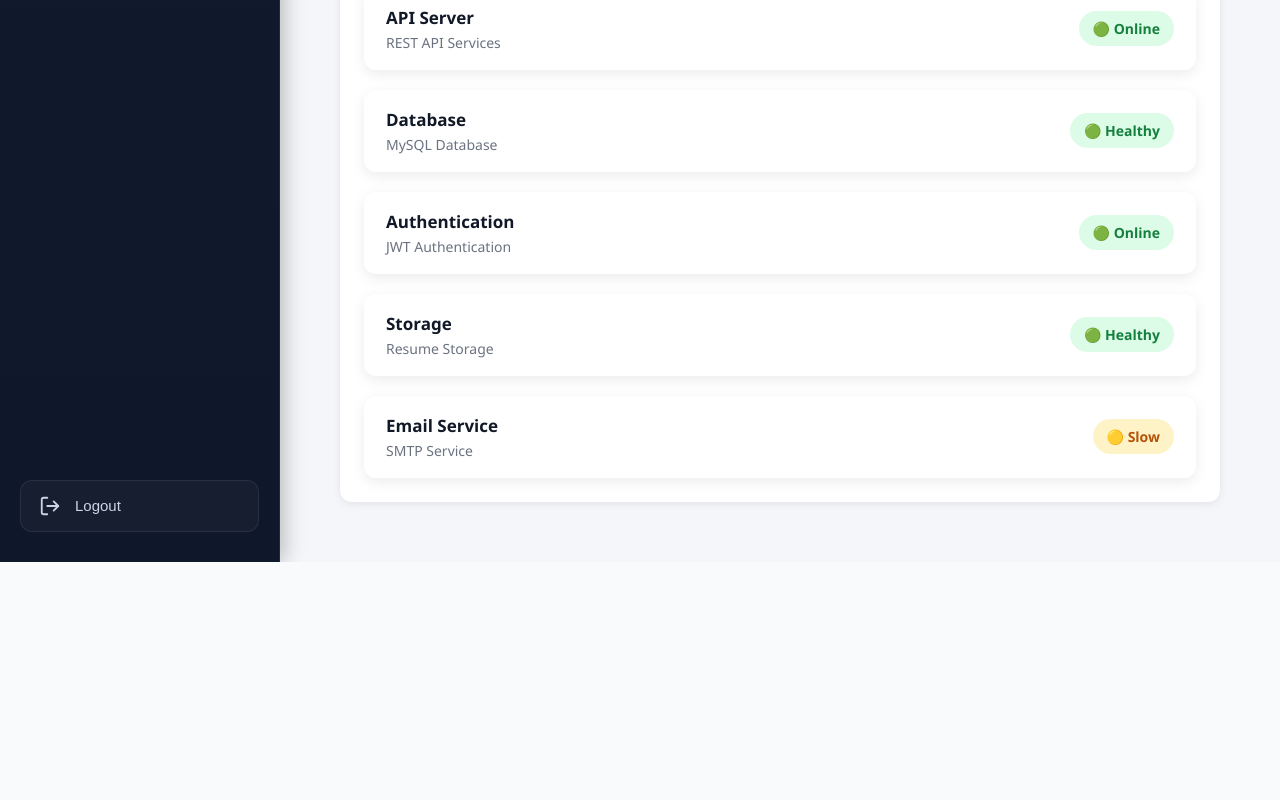
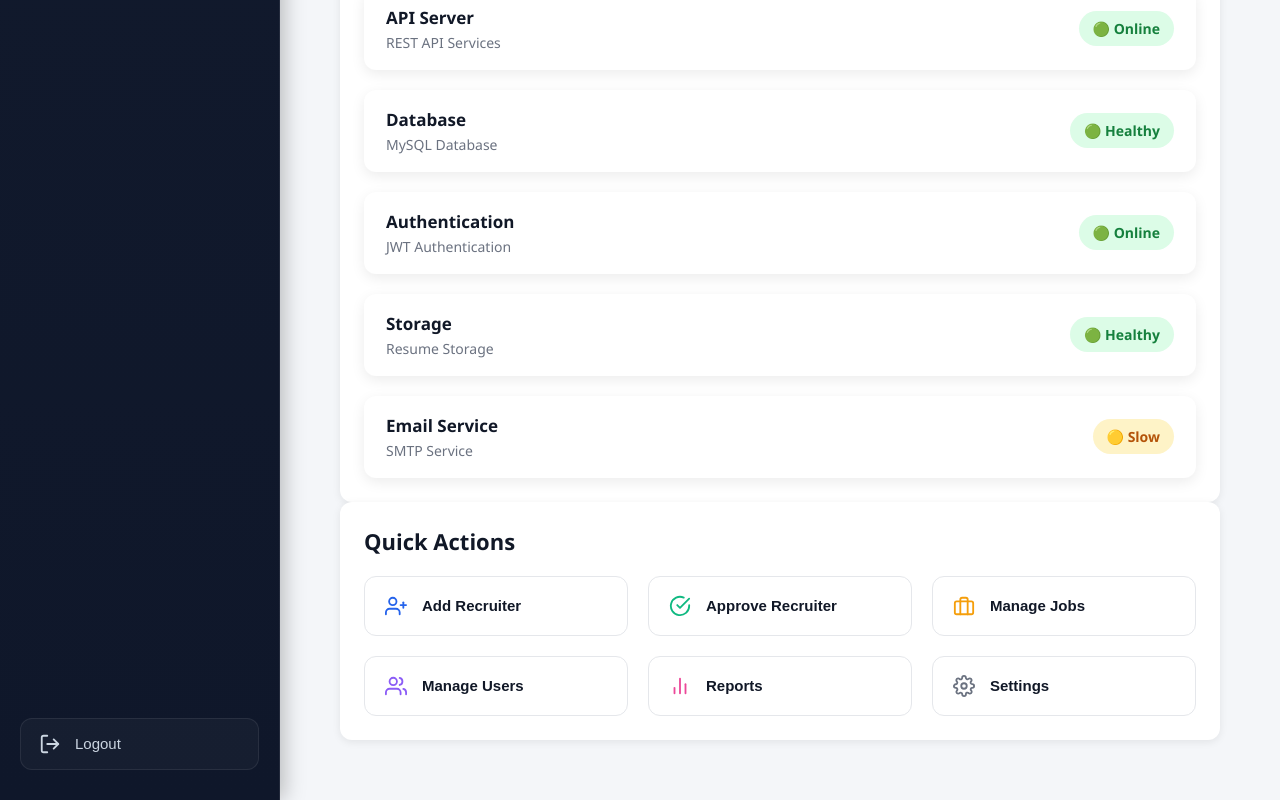
Before and after one commit to hemantbirla/smart-applicant-tracking-system, a React (Vite) app: page /admin/dashboard in a window 1280 px wide. Shown: the part 2836-3636 px from the top of the page. Before the commit the page ends 3398 px from the top, so only its background shows below. Built offline with nearby package versions, Linux system fonts and the light colour scheme; no server answers.

Commit message:
Develop admin quick actions section

```diff
--- a/src/components/admin/QuickActions.jsx
+++ b/src/components/admin/QuickActions.jsx
@@ -0,0 +1,33 @@
+import { quickActions } from "../../constants/adminDashboardData";
+
+const QuickActions = () => {
+  return (
+    <section className="admin-section">
+      <h2 className="admin-section-title">
+        Quick Actions
+      </h2>
+
+      <div className="quick-actions-grid">
+        {quickActions.map((action) => {
+          const Icon = action.icon;
+
+          return (
+            <button
+              key={action.id}
+              className="quick-action-btn"
+            >
+              <Icon
+                size={22}
+                style={{ color: action.color }}
+              />
+
+              <span>{action.title}</span>
+            </button>
+          );
+        })}
+      </div>
+    </section>
+  );
+};
+
+export default QuickActions;
--- a/src/constants/adminDashboardData.js
+++ b/src/constants/adminDashboardData.js
@@ -7,7 +7,7 @@ import {
   FiAward,
   FiCheckCircle,
   FiClock,
-  FiPlus,
+  FiUserPlus,
   FiSettings,
   FiBarChart2,
   FiShield,
@@ -282,34 +282,44 @@ export const quickActions = [
   {
     id: 1,
     title: "Add Recruiter",
-    icon: FiPlus,
+    icon: FiUserPlus,
+    color: "#2563EB",
   },
   {
     id: 2,
     title: "Approve Recruiter",
     icon: FiCheckCircle,
+    color: "#10B981",
   },
   {
     id: 3,
     title: "Manage Jobs",
     icon: FiBriefcase,
+    color: "#F59E0B",
   },
   {
     id: 4,
     title: "Manage Users",
     icon: FiUsers,
+    color: "#8B5CF6",
   },
   {
     id: 5,
     title: "Reports",
     icon: FiBarChart2,
+    color: "#EC4899",
   },
   {
     id: 6,
     title: "Settings",
     icon: FiSettings,
+    color: "#6B7280",
   },
 ];
+
+/* ============================
+   System Status
+============================ */
 
 export const systemStatus = [
   {
--- a/src/pages/AdminDashboard/AdminDashboard.jsx
+++ b/src/pages/AdminDashboard/AdminDashboard.jsx
@@ -12,6 +12,7 @@ import ApplicationSummary from "../../components/admin/ApplicationSummary";
 import RecentActivities from "../../components/admin/RecentActivities";
 import TopCompanies from "../../components/admin/TopCompanies";
 import SystemStatus from "../../components/admin/SystemStatus";
+import QuickActions from "../../components/admin/QuickActions";
 
 const AdminDashboard = () => {
   return (
@@ -28,6 +29,7 @@ const AdminDashboard = () => {
         <RecentActivities />
         <TopCompanies />
         <SystemStatus />
+        <QuickActions />
       </div>
     </DashboardLayout>
   );
--- a/src/styles/adminDashboard.css
+++ b/src/styles/adminDashboard.css
@@ -586,3 +586,55 @@
   background: #fee2e2;
   color: #b91c1c;
 }
+
+/* ==========================
+   Quick Actions
+========================== */
+
+.quick-actions-grid {
+  display: grid;
+  grid-template-columns: repeat(auto-fit, minmax(220px, 1fr));
+  gap: 20px;
+  margin-top: 20px;
+}
+
+.quick-action-btn {
+  display: flex;
+  align-items: center;
+  gap: 15px;
+
+  background: #ffffff;
+
+  border: 1px solid #e5e7eb;
+
+  border-radius: 12px;
+
+  padding: 18px 20px;
+
+  cursor: pointer;
+
+  transition: all 0.25s ease;
+
+  font-size: 15px;
+
+  font-weight: 600;
+
+  color: #111827;
+}
+
+.quick-action-btn:hover {
+  transform: translateY(-3px);
+
+  box-shadow: 0 8px 20px rgba(37, 99, 235, 0.15);
+
+  border-color: #2563eb;
+}
+
+.quick-action-btn svg {
+  flex-shrink: 0;
+}
+
+.quick-action-btn span {
+  flex: 1;
+  text-align: left;
+}
```
